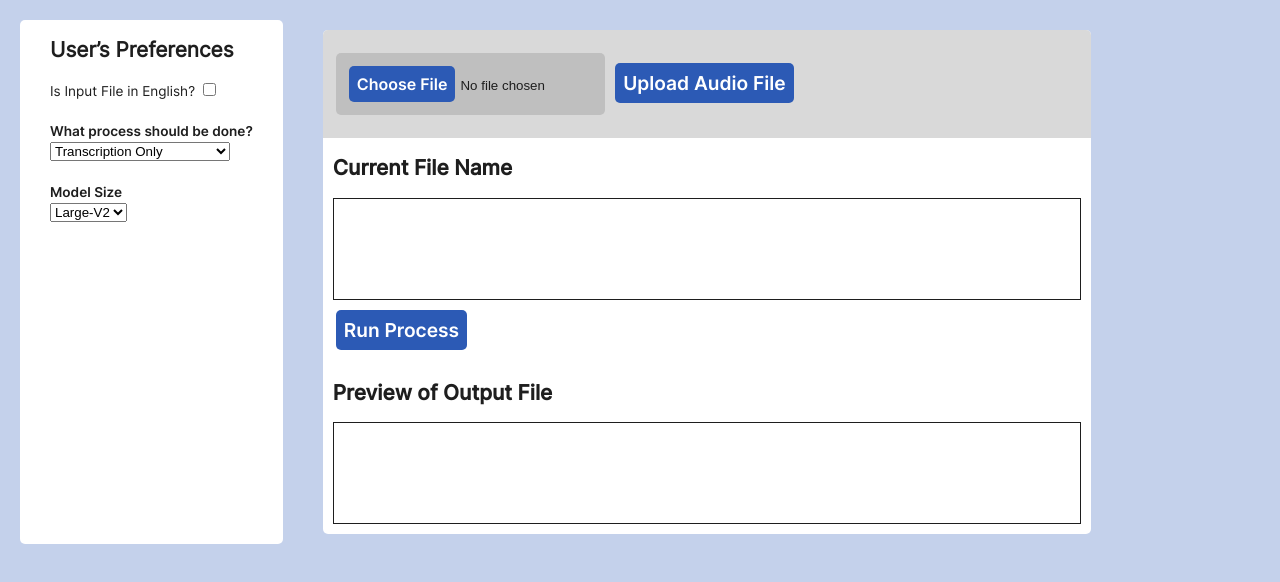
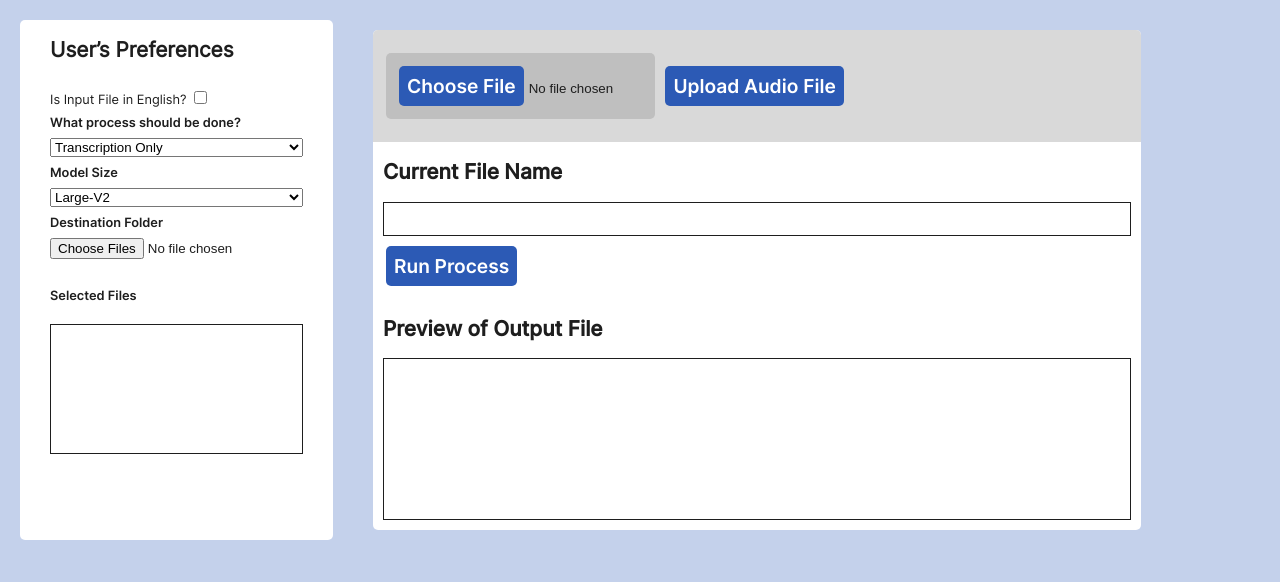
Before and after one commit to moonsdust/street-lab-whisper-app, an Electron app: page pages/index.html in a window 1280 px wide. Drawn offline with Linux system fonts and the light colour scheme.

Commit message:
Updated the UI and added comments in renderer.js

```diff
--- a/pages/index.html
+++ b/pages/index.html
@@ -22,16 +22,12 @@
             Is Input File in English?
             <input type="checkbox" class="checkbox">
           </label>
-          <br>
-          <br>
           <!--Process selection-->
           <label for="process" class="h5-bold">What process should be done?<br></label>
           <select class="process">
             <option value="transcription">Transcription Only</option>
             <option value="transcription-translation" id="no-eng">Transcription + Translation</option>
           </select>
-          <br>
-          <br>
           <!--Model size selection-->
           <label for="model-size" class="h5-bold">Model Size<br></label>
           <select class="model-size">
@@ -39,6 +35,14 @@
             <option value="small">Small</option>
             <option value="medium">Medium</option>
           </select>
+          <!--Destination Folder-->
+          <label for="model-size" class="h5-bold">Destination Folder<br></label>
+          <input type="file" id="destFolder" webkitdirectory directory multiple/>
+          <!--Selected files-->
+          <div class = "selected-files">
+            <h5 class ="h5-bold">Selected Files</h5>
+            <div class="uploaded-files" id="filesDisplay"></div>
+          </div>
       </div>
 
       <!-- Section for Output -->
@@ -48,12 +52,12 @@
           <div class="audio-upload-subsection">
             <!--Choosing audio files buttons-->
             <input type="file" id="choose-file" name="choose-file">
-            <button class="upload-button" onclick="displayUploadedFile()">Upload Audio File</button>
+            <button class="upload-button">Upload Audio File</button>
           </div>
 
-          <div class="selected-file">
+          <div class="current-file">
             <h2>Current File Name</h2>
-            <div class="uploaded-files" id="audioFileDisplay"></div>
+            <div class="current-file-name" id="audioFileDisplay"></div>
             <!--Run Button-->
             <button class="run-button">Run Process</button>
           </div>
--- a/src/css/style.css
+++ b/src/css/style.css
@@ -29,20 +29,30 @@ body {
     margin: 0;
     padding: 0;
     font-family: 'Inter-Regular', 'Helvetica Neue', 'Archivo', 'Roboto', Arial, sans-serif;
-    font-size: 1em;
+    font-size: 1rem;
     background-color: #C4D1EB;
     color: #1E1E1E;
 }
 
+main {
+    /* To create grid layout */
+    display: inline-grid;
+    grid-template-columns: auto auto;
+    gap: 30px;
+    grid-row-start: 1;
+    grid-row-end: 2;
+    padding: 20px;
+}
+
 /* Text styling */
 h2 {
-    font-size: 1.3em;
+    font-size: 1.3rem;
 }
 button, #choose-file::file-selector-button {
-    font-size: 1.2em;
+    font-size: 1.2rem;
 }
 h5, .h5-bold, .to_english_selection {
-    font-size: 0.85em;
+    font-size: 0.8rem;
 }
 .h5-bold, button, #choose-file::file-selector-button {
     font-family: 'Inter-SemiBold', 'Helvetica Neue', 'Archivo', 'Roboto', Arial, sans-serif;
@@ -76,19 +86,11 @@ button, #choose-file::file-selector-button{
     margin-top: 10px;
 }
 
-/* Main form styling */
-main {
-    /* To create grid layout */
-    display: inline-grid;
-    grid-template-columns: auto auto;
-    gap: 30px;
-    grid-row-start: 1;
-    grid-row-end: 2;
-    padding: 20px;
-}
-
 /* Settings section styling */
 .settings-section {
+    display: flex;
+    flex-direction: column;
+    gap: 0.5rem;
     background-color: #FFFFFF;
     border-radius: 5px;
     padding: 0 30px 30px 30px;
@@ -98,11 +100,20 @@ main {
     cursor: pointer;
 }
 
+#filesDisplay {
+    width: auto;
+    border: 1px solid #1E1E1E;
+    padding: 4rem;
+}
+
 /* Output section styling */
+.current-file, .output-section{
+    border-radius: 5px;
+    margin: 10px;
+}
+
 .output-section {
     background-color: #FFFFFF;
-    border-radius: 5px;
-    margin: 10px;
     width: 60vmax;
 }
 
@@ -118,20 +129,20 @@ main {
     background-color: #bfbfbf;
 }
 
-.selected-file {
-    background-color: #FFFFFF;
-    border-radius: 5px;
-    margin: 10px;
-}
-
 .result {
     margin: 10px;
     display: flex;
     flex-direction: column;
 }
 
-#audioFileDisplay, .output-preview {
+#audioFileDisplay {
     width: auto;
     border: 1px solid #1E1E1E;
-    padding: 50px;
+    padding: 1rem;
 }
+
+.output-preview {
+    width: auto;
+    border: 1px solid #1E1E1E;
+    padding: 5rem;
+}
--- a/src/scripts/renderer.js
+++ b/src/scripts/renderer.js
@@ -8,9 +8,11 @@ checkbox = document.querySelector('.checkbox');
 
 checkbox.addEventListener('change', function engorNot(){
     if(checkbox.checked) {
+        // Don't display "Transcription + Translation" if input file is in English
         document.querySelector('.process #no-eng').style.display = "none";
     }
     else {
+        // Display "Transcription + Translation" if input file is not English
         document.querySelector('.process #no-eng').style.display = "block";
     }
 }
```
